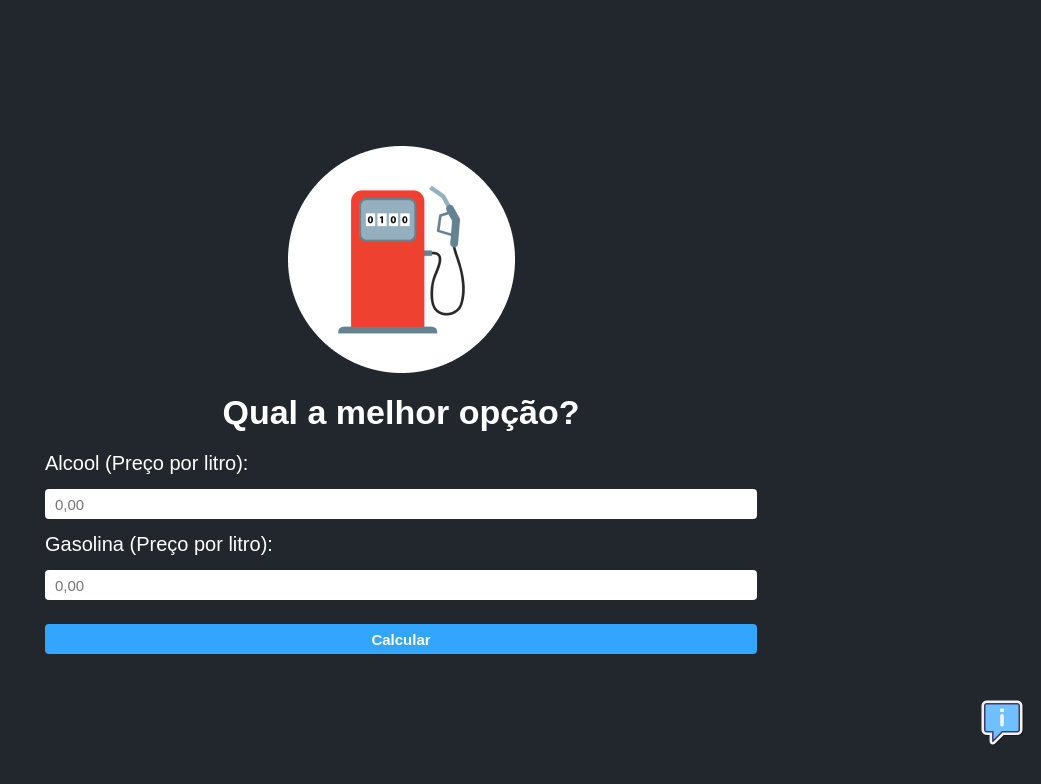
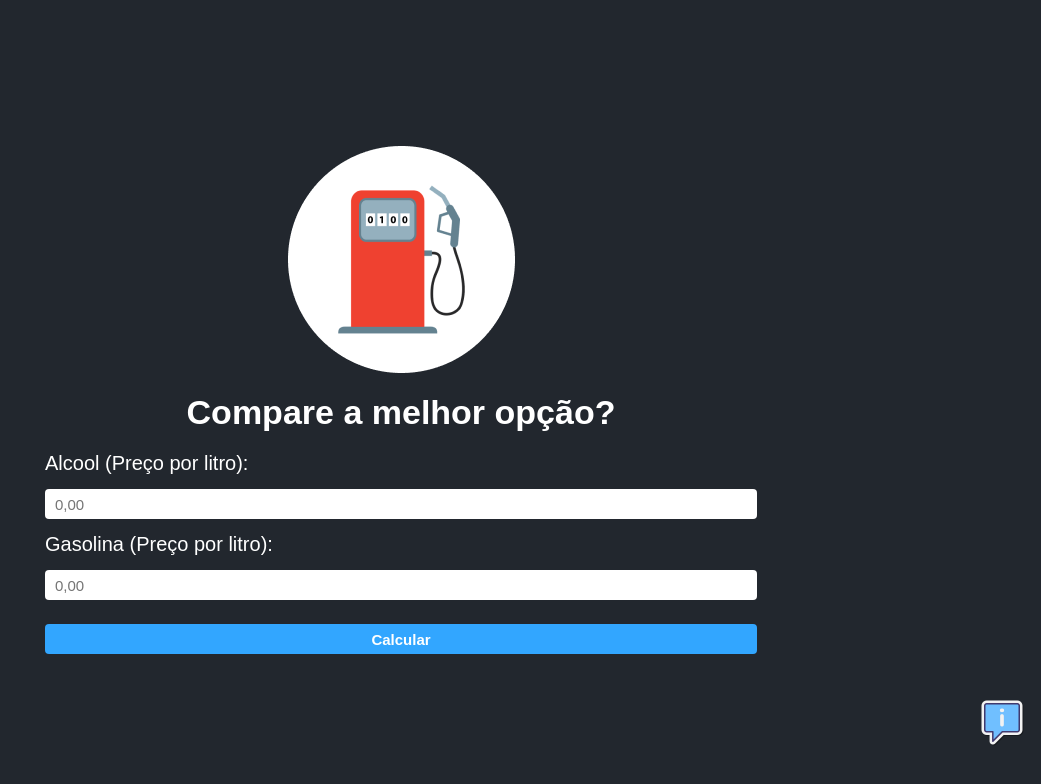
Before and after one commit to queiroz96/alcool-gasolina, a plain HTML site: page index.html in a window 1280 px wide. Shown: the whole page, without its empty margins (239-1280 px from the left). Drawn offline with Linux system fonts and the light colour scheme.

Commit message:
Mudando H1 title

```diff
--- a/index.html
+++ b/index.html
@@ -12,7 +12,7 @@
 
     <main class="container-main"> <!--Container onde está localizada a parte principal da página -->
         <img class ="logo"src="./assets/logo.png" alt="Logo bomba de combustível">
-        <h1 class="title">Qual a melhor opção?</h1>
+        <h1 class="title">Compare a melhor opção?</h1>
 
         <form onsubmit="calcular(event)" class ="formulario">
 
```
